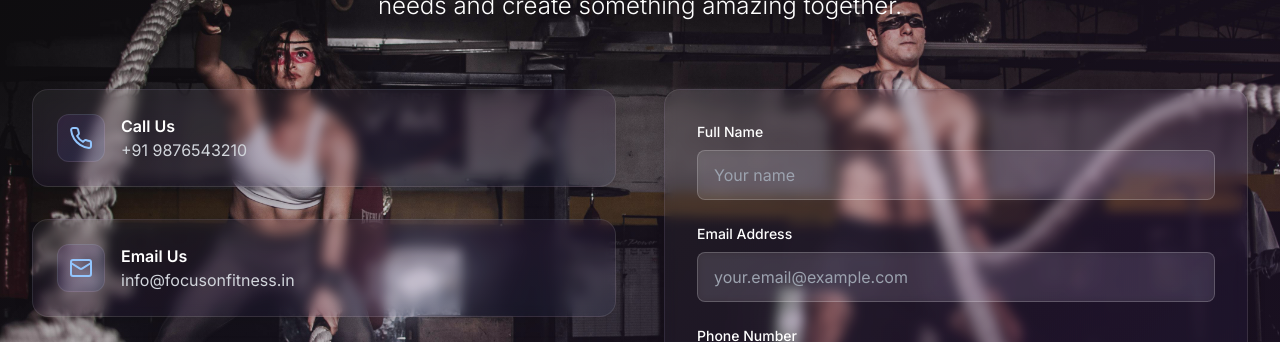
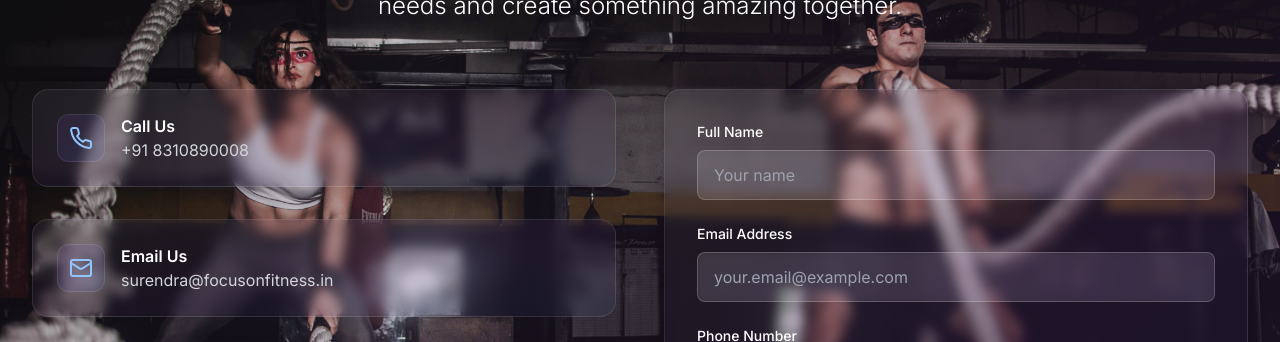
Before and after one commit to fit-suri/focus-on-fitness, a Next.js app: page / in a window 1280 px wide. Shown: the part 3340-3682 px from the top of the page. Built offline with nearby package versions, Linux system fonts and the light colour scheme.

Commit message:
Update contact information for improved accuracy

```diff
--- a/src/components/FocusFitnessWebsite.tsx
+++ b/src/components/FocusFitnessWebsite.tsx
@@ -533,7 +533,7 @@
                   </div>
                   <div className="ml-4">
                     <p className="font-semibold text-white group-hover:text-purple-100">Call Us</p>
-                    <p className="text-gray-300">+91 9876543210</p>
+                    <p className="text-gray-300">+91 8310890008</p>
                   </div>
                 </div>
               </div>
@@ -548,7 +548,7 @@
                   </div>
                   <div className="ml-4">
                     <p className="font-semibold text-white group-hover:text-purple-100">Email Us</p>
-                    <p className="text-gray-300">info@focusonfitness.in</p>
+                    <p className="text-gray-300">surendra@focusonfitness.in</p>
                   </div>
                 </div>
               </div>
```
